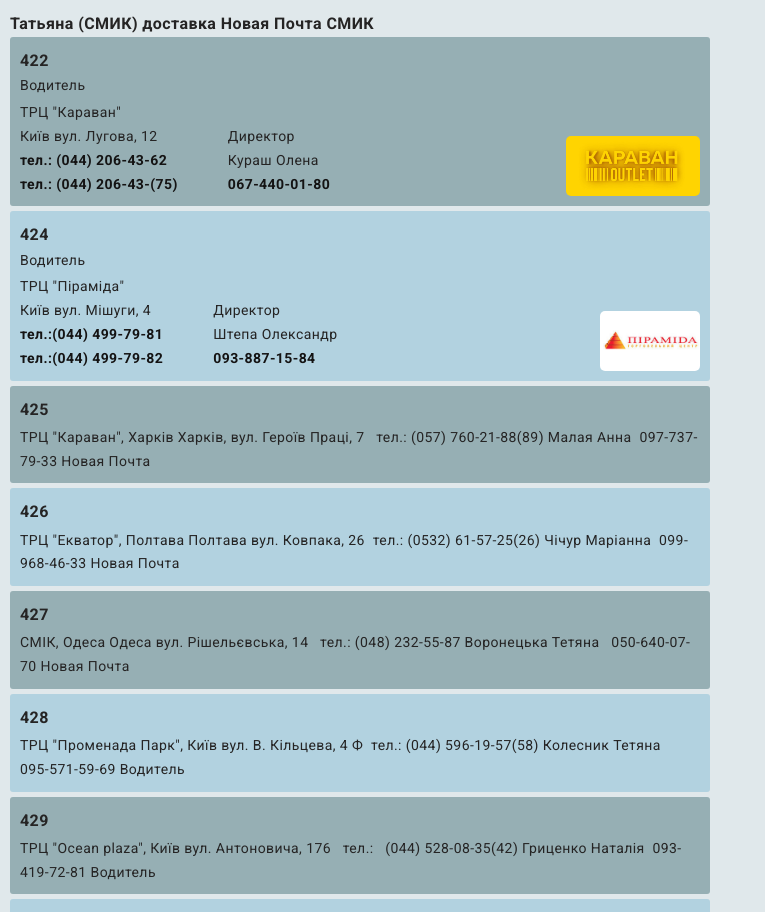
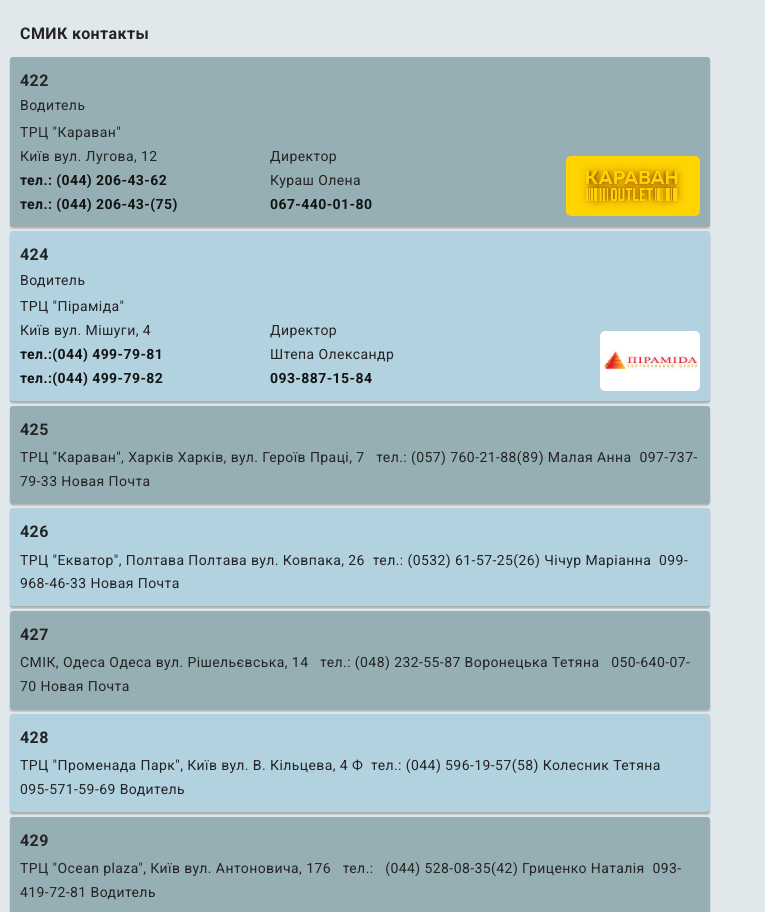
Before and after one commit to TanyaDvornichenko/SMYK, a plain HTML site: page index.html in a window 1280 px wide. Shown: the top 912 px of the page, without its empty margins (0-765 px from the left). Drawn offline with nearby package versions, Linux system fonts and the light colour scheme.

Commit message:
правит

```diff
--- a/index.html
+++ b/index.html
@@ -11,15 +11,12 @@
     <link rel="stylesheet" href="./style.css" />
 
   </head>
+
   <body>
-
-    <a   href="./index.html" class="link logo">
-
-
-<a href="tel: " class="link tel"> </a>
-
-    <h1>Татьяна (СМИК) доставка Новая Почта СМИК
+  <header>
+    <h1>СМИК контакты
     </h1>
+      </header>
 
     <ul>
 
--- a/style.css
+++ b/style.css
@@ -13,6 +13,9 @@ body {
   /* добален для меня для наглядности  */
 }
 
+header {
+  padding: 10px;
+}
 h1 {
   font-weight: 700;
   font-size: 16px;
@@ -44,6 +47,11 @@ img {
   color: #141313;
 }
 
+.tel:hover,
+.tel:active {
+  color: navy;
+}
+
 ul {
   list-style: none;
   padding: 0;
@@ -58,6 +66,8 @@ ul {
   background-color: #b2d2e0;
   margin-bottom: 5px;
   border-radius: 3px;
+  box-shadow: 0px 2px 2px rgba(0, 0, 0, 0.12), 0px 1px 2px rgba(0, 0, 0, 0.08),
+    0px 3px 1px rgba(0, 0, 0, 0.1);
 }
 
 .container:nth-child(2n + 1) {
@@ -87,6 +97,7 @@ ul {
 
 .description {
   margin-right: 50px;
+  width: 200px;
 }
 .director {
   margin-right: 50px;
```
